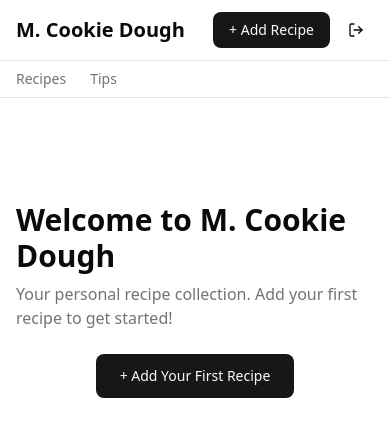
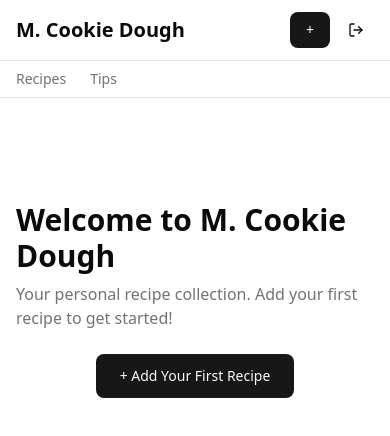
Before and after one commit to iKnorr/recipe-app, a Next.js app: page / in a window 390 px wide. Shown: the top 436 px of the page. Built offline with nearby package versions, Linux system fonts and the light colour scheme; no server answers; the database is empty.

Commit message:
Show only + icon for Add Recipe button on mobile

```diff
--- a/src/app/(app)/layout.tsx
+++ b/src/app/(app)/layout.tsx
@@ -18,7 +18,8 @@ export default function AppLayout({
               href="/recipes/new"
               className="rounded-md bg-primary px-4 py-2 text-sm font-medium text-primary-foreground hover:bg-primary/90"
             >
-              + Add Recipe
+              <span className="sm:hidden">+</span>
+              <span className="hidden sm:inline">+ Add Recipe</span>
             </Link>
             <LogoutButton />
           </div>
```
